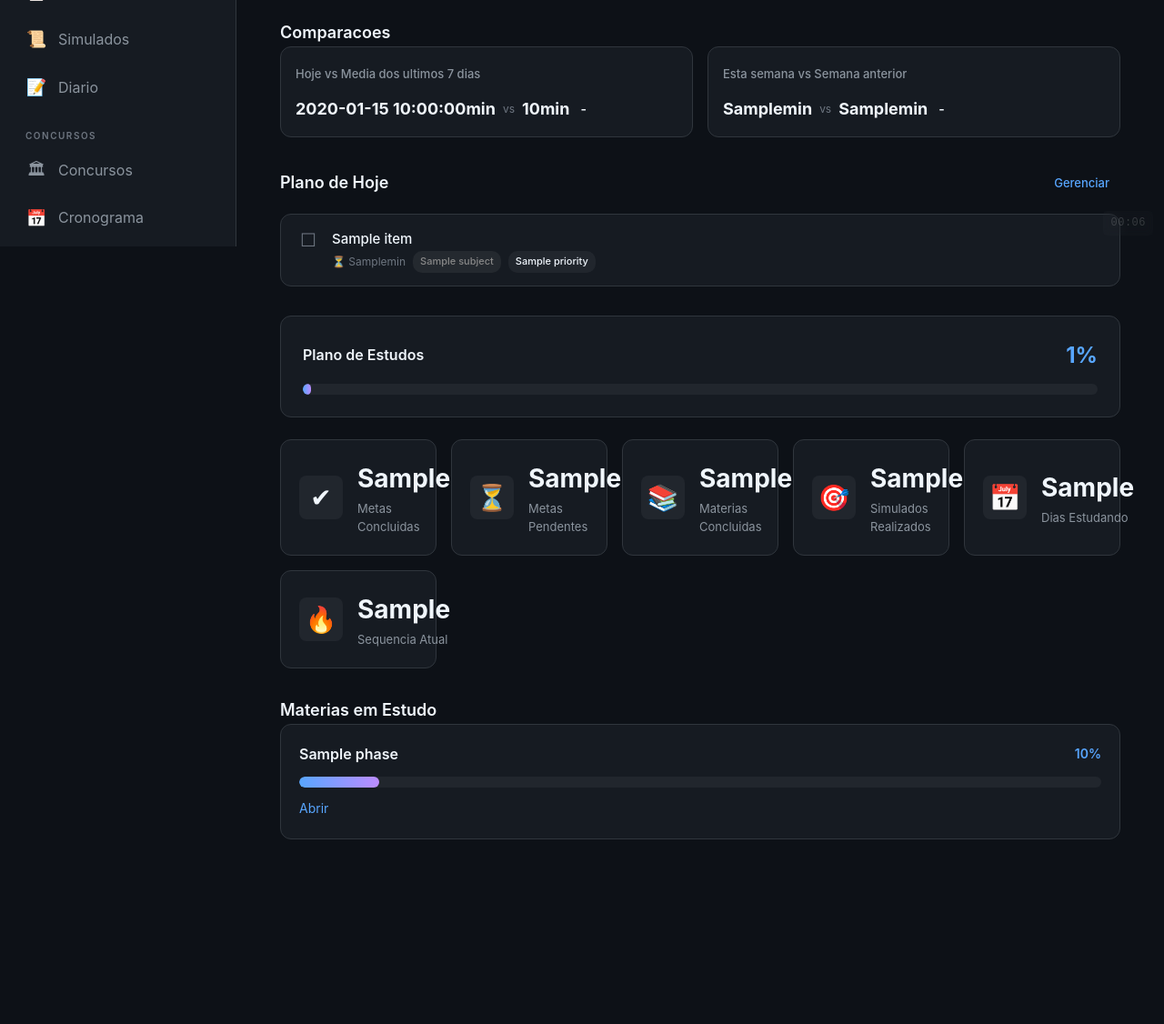
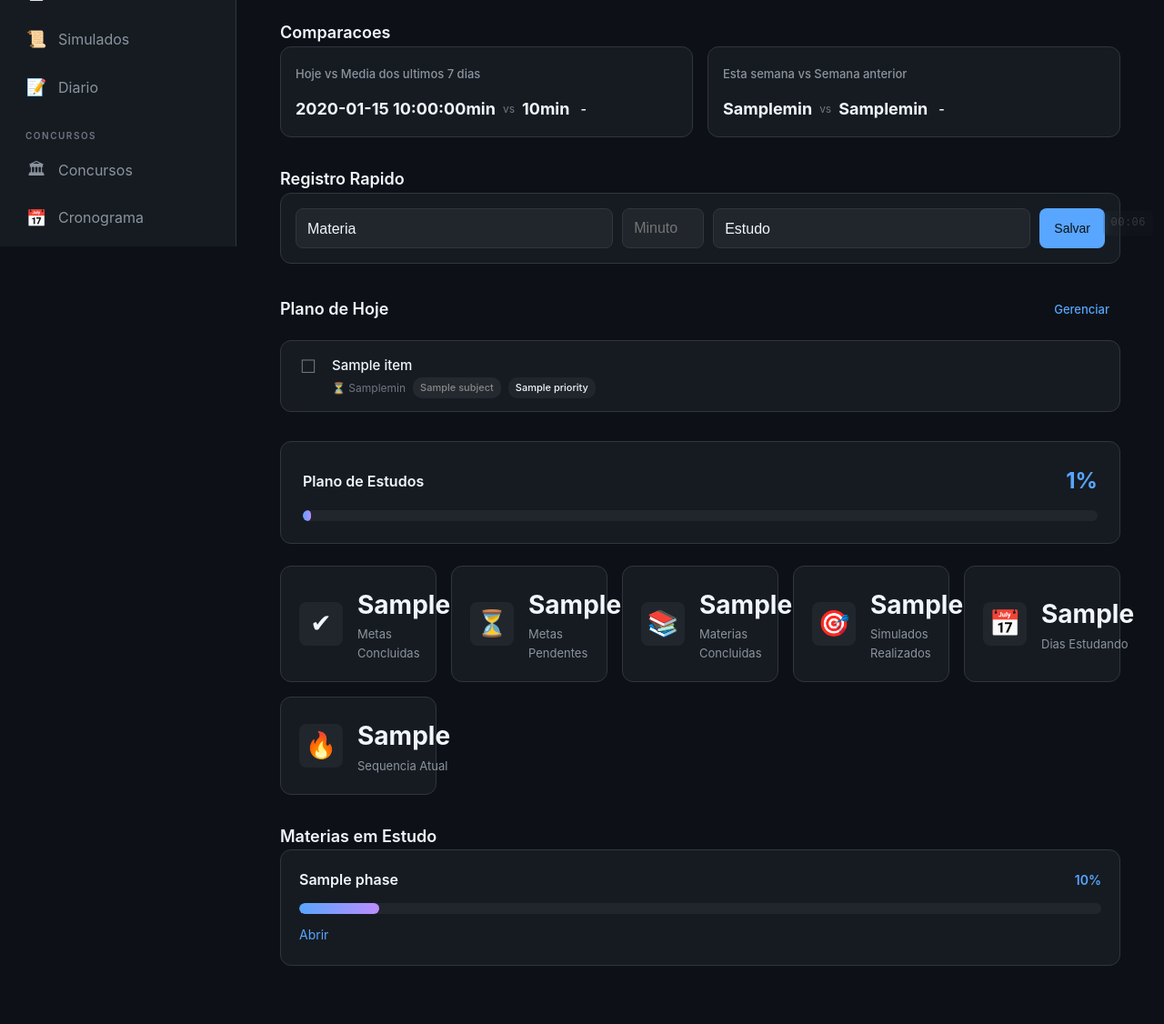
Before and after one commit to H1lbert-kt/Dev-journey, a FastAPI app: template app/templates/dashboard.html in a window 1280 px wide. Shown: the part 529-1655 px from the top of the page at 91% size. Before the commit the page ends 1452 px from the top, so only its background shows below. Run offline with FastAPI, Linux system fonts and the light colour scheme; the template is opened without the code that fills it: most values are stand-ins (such as "Sample title", 1, 10 or a date in 2020).

Commit message:
Adicionamento: cadastrar tempo de atividade

```diff
--- a/app/routers/dashboard.py
+++ b/app/routers/dashboard.py
@@ -9,6 +9,7 @@ from app.services.phase_service import PhaseService
 from app.services.calendar_service import CalendarService
 from app.models.study_session import StudySession
 from app.models.today_plan import TodayPlanItem
+from app.models.subject import Subject
 from app.routers.auth import require_auth
 
 router = APIRouter()
@@ -93,6 +94,8 @@ async def dashboard(request: Request, db: Session = Depends(get_db)):
     avg_daily = week_minutes / max(1, today.weekday() + 1) if week_minutes > 0 else 0
     week_pct = ((week_minutes - last_week_minutes) / last_week_minutes * 100) if last_week_minutes > 0 else 0
 
+    subjects = db.query(Subject).filter(Subject.user_id == user.id).all()
+
     return request.app.state.templates.TemplateResponse(
         request,
         "dashboard.html",
@@ -114,5 +117,6 @@ async def dashboard(request: Request, db: Session = Depends(get_db)):
             "total_plan_items": total_plan_items,
             "avg_daily": round(avg_daily, 1),
             "week_pct": round(week_pct, 1),
+            "subjects": subjects,
         },
     )
--- a/app/static/css/style.css
+++ b/app/static/css/style.css
@@ -4273,3 +4273,52 @@ textarea.input {
         grid-template-columns: 1fr;
     }
 }
+
+.quick-log-form {
+    background: var(--bg-secondary);
+    border: 1px solid var(--border-color);
+    border-radius: var(--radius-lg);
+    padding: 16px;
+}
+
+.quick-log-row {
+    display: flex;
+    gap: 10px;
+    align-items: center;
+    flex-wrap: wrap;
+}
+
+.quick-log-row .input {
+    min-width: 0;
+}
+
+.quick-log-row select:first-child {
+    flex: 1;
+    min-width: 120px;
+}
+
+.quick-log-row input[type="number"] {
+    width: 90px;
+    flex-shrink: 0;
+}
+
+.quick-log-row select:last-of-type {
+    flex: 1;
+    min-width: 110px;
+}
+
+@media (max-width: 640px) {
+    .quick-log-row {
+        flex-direction: column;
+        align-items: stretch;
+    }
+
+    .quick-log-row select,
+    .quick-log-row input {
+        width: 100%;
+    }
+
+    .quick-log-row .btn {
+        width: 100%;
+    }
+}
--- a/app/templates/dashboard.html
+++ b/app/templates/dashboard.html
@@ -101,6 +101,31 @@
                     {% endif %}
                 </div>
             </div>
+        </div>
+    </div>
+
+    <div class="section">
+        <h2 class="section-title">Registro Rapido</h2>
+        <div class="quick-log-form">
+            <div class="quick-log-row">
+                <select id="ql-subject" class="input" required>
+                    <option value="">Materia</option>
+                    {% for subject in subjects %}
+                    <option value="{{ subject.name }}">{{ subject.name }}</option>
+                    {% endfor %}
+                </select>
+                <input type="number" id="ql-minutes" class="input" placeholder="Minutos" min="1" max="600" required>
+                <select id="ql-type" class="input">
+                    <option value="estudo">Estudo</option>
+                    <option value="teoria">Teoria</option>
+                    <option value="exercicios">Exercicios</option>
+                    <option value="revisao">Revisao</option>
+                    <option value="projeto">Projeto</option>
+                    <option value="simulado">Simulado</option>
+                </select>
+                <button class="btn btn-primary" onclick="quickLogSave()">Salvar</button>
+            </div>
+            <div id="ql-feedback" style="display:none; margin-top:8px; font-size:13px;"></div>
         </div>
     </div>
 
@@ -274,5 +299,48 @@ function updatePlanCount() {
         countEl[1].textContent = completed + '/' + total;
     }
 }
+
+function quickLogSave() {
+    var subject = document.getElementById('ql-subject').value;
+    var minutes = document.getElementById('ql-minutes').value;
+    var type = document.getElementById('ql-type').value;
+    var feedback = document.getElementById('ql-feedback');
+
+    if (!subject || !minutes) {
+        feedback.style.display = 'block';
+        feedback.style.color = 'var(--danger)';
+        feedback.textContent = 'Selecione a materia e informe os minutos.';
+        return;
+    }
+
+    var formData = new FormData();
+    formData.append('subject', subject);
+    formData.append('duration', parseInt(minutes) * 60);
+    formData.append('session_type', type);
+
+    fetch('/timer/save', { method: 'POST', body: formData })
+    .then(function(r) { return r.json(); })
+    .then(function(data) {
+        if (data.success) {
+            feedback.style.display = 'block';
+            feedback.style.color = 'var(--success)';
+            feedback.textContent = minutes + 'min de ' + subject + ' registrados!';
+            document.getElementById('ql-subject').value = '';
+            document.getElementById('ql-minutes').value = '';
+            setTimeout(function() {
+                feedback.style.display = 'none';
+                location.reload();
+            }, 1200);
+        } else {
+            feedback.style.display = 'block';
+            feedback.style.color = 'var(--danger)';
+            feedback.textContent = 'Erro ao salvar. Tente novamente.';
+        }
+    }).catch(function() {
+        feedback.style.display = 'block';
+        feedback.style.color = 'var(--danger)';
+        feedback.textContent = 'Erro de conexao.';
+    });
+}
 </script>
 {% endblock %}
```
